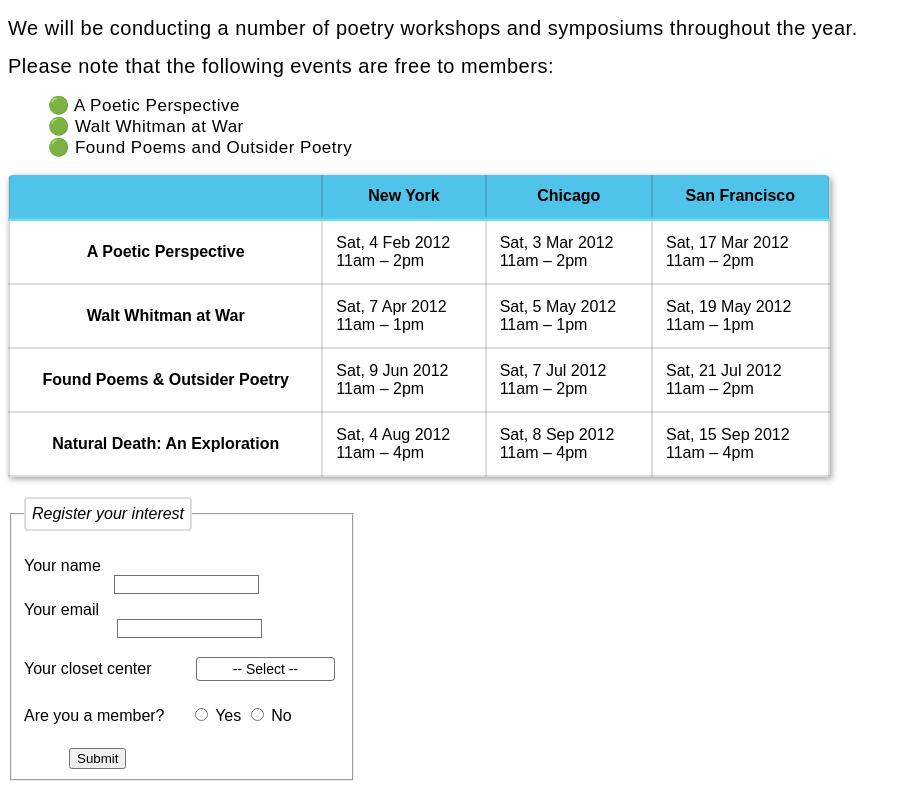
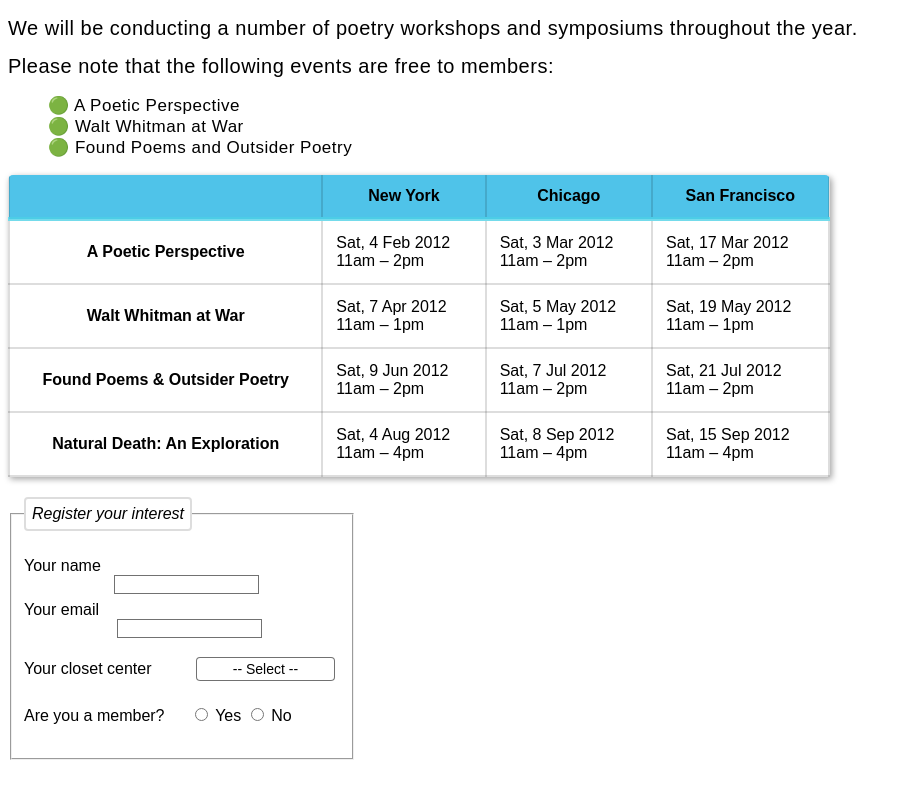
Before and after one commit to ansaribhai6447-bot/Hashir-Assignment-4, a plain HTML site: page index.html in a window 1280 px wide. Shown: the part 83-872 px from the top of the page, without its empty margins (0-913 px from the left). After the commit the page ends 851 px from the top, so only its background shows below. Drawn offline with Linux system fonts and the light colour scheme.

Commit message:
Update index.html

```diff
--- a/index.html
+++ b/index.html
@@ -201,10 +201,6 @@
             margin-top: 27px;
             margin-bottom: 27px;
         }
-        .safx{
-            text-align: right;
-            margin-left: 45px;
-        }
 
     </style>
 </head>
@@ -283,21 +279,9 @@
                 <label for="yes">Yes</label>
                 <input type="radio" value="No" name="memeber" id="No">
                 <label for="No">No</label>
-                <!-- <br> -->
-                <span class="safx">
-                <input type="submit" value="Submit">
-                </span>
-
-
             </div>
         </form>
     </fieldset>
-
-
-
-
 </div>
-
 </body>
-
 </html>
```
